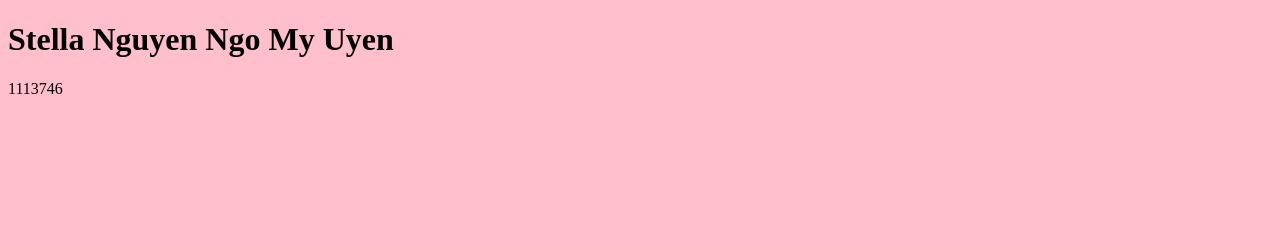
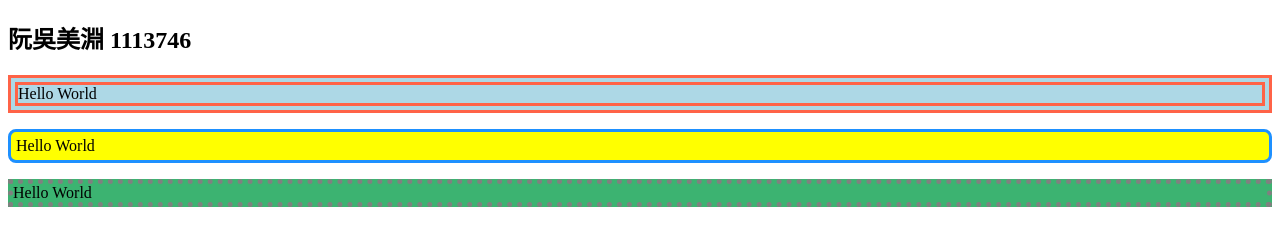
Before and after one commit to stella292/stella292.github.io, a plain HTML site: page index.htm in a window 1280 px wide. Drawn offline with Linux system fonts and the light colour scheme.

Commit message:
Update index.htm

```diff
--- a/index.htm
+++ b/index.htm
@@ -1,13 +1,37 @@
 <!DOCTYPE html>
 <html>
 <head>
-<title>Page Title</title>
+<style>
+p.one {
+  border-style: double;
+  border-color: tomato;
+  background-color: lightblue;
+  border-width: 10px;
+}
 
+p.two{
+  border-style: solid;
+  border-color: dodgerblue;
+  background-color: yellow;
+  border-radius: 8px;
+  padding: 5px;
+}
+
+p.three {
+  border-style: dotted;
+  border-color: grey;
+  background-color: mediumseagreen;
+  border-width: 5px;
+}
+</style>
 </head>
-<body style="background-color:pink;">
+<body>
 
-<h1>Stella Nguyen Ngo My Uyen</h1>
-<p>1113746</p>
+<h2>阮吳美淵 1113746</h2>
+
+<p class="one">Hello World</p>
+<p class="two">Hello World</p>
+<p class="three">Hello World</p>
 
 </body>
 </html>
```
